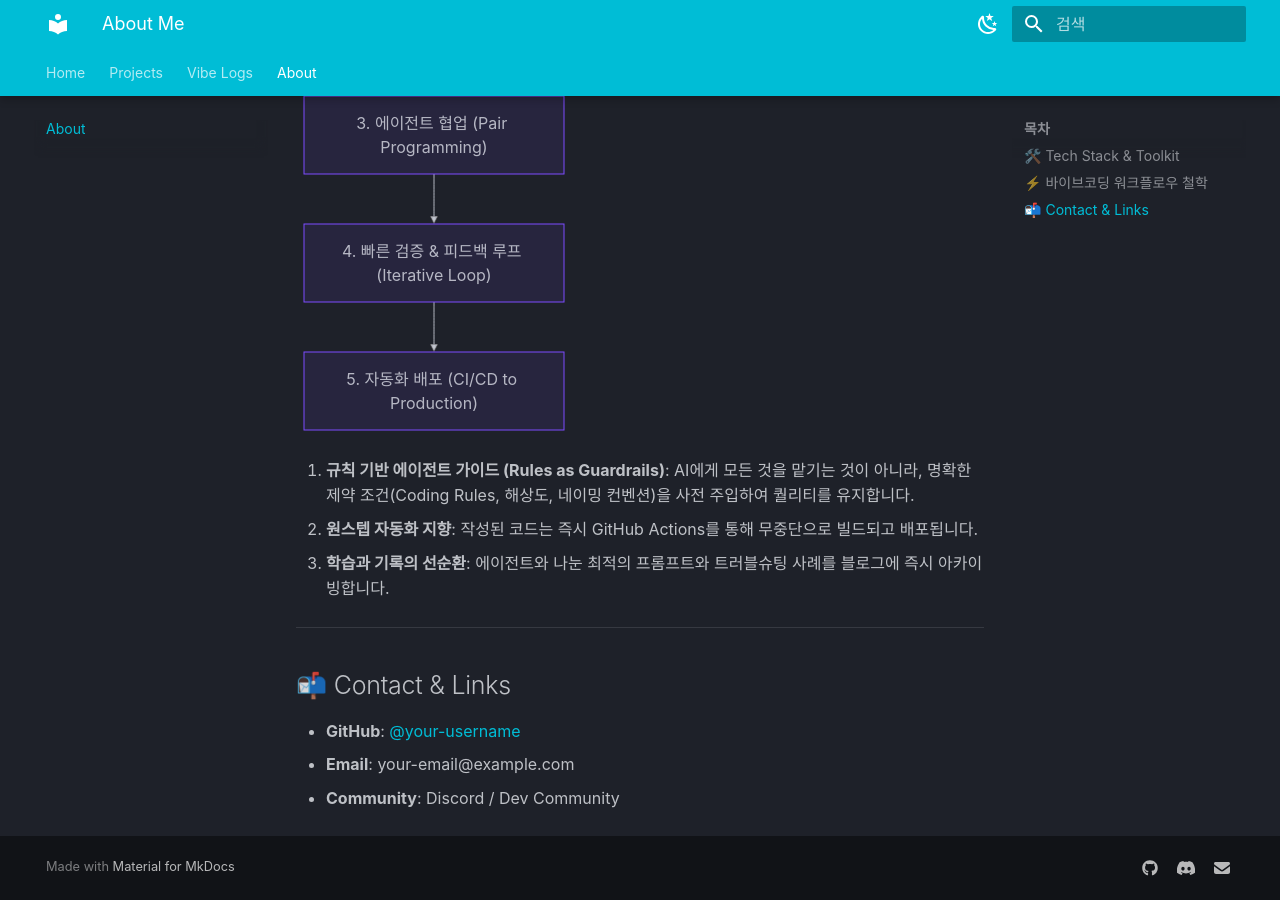
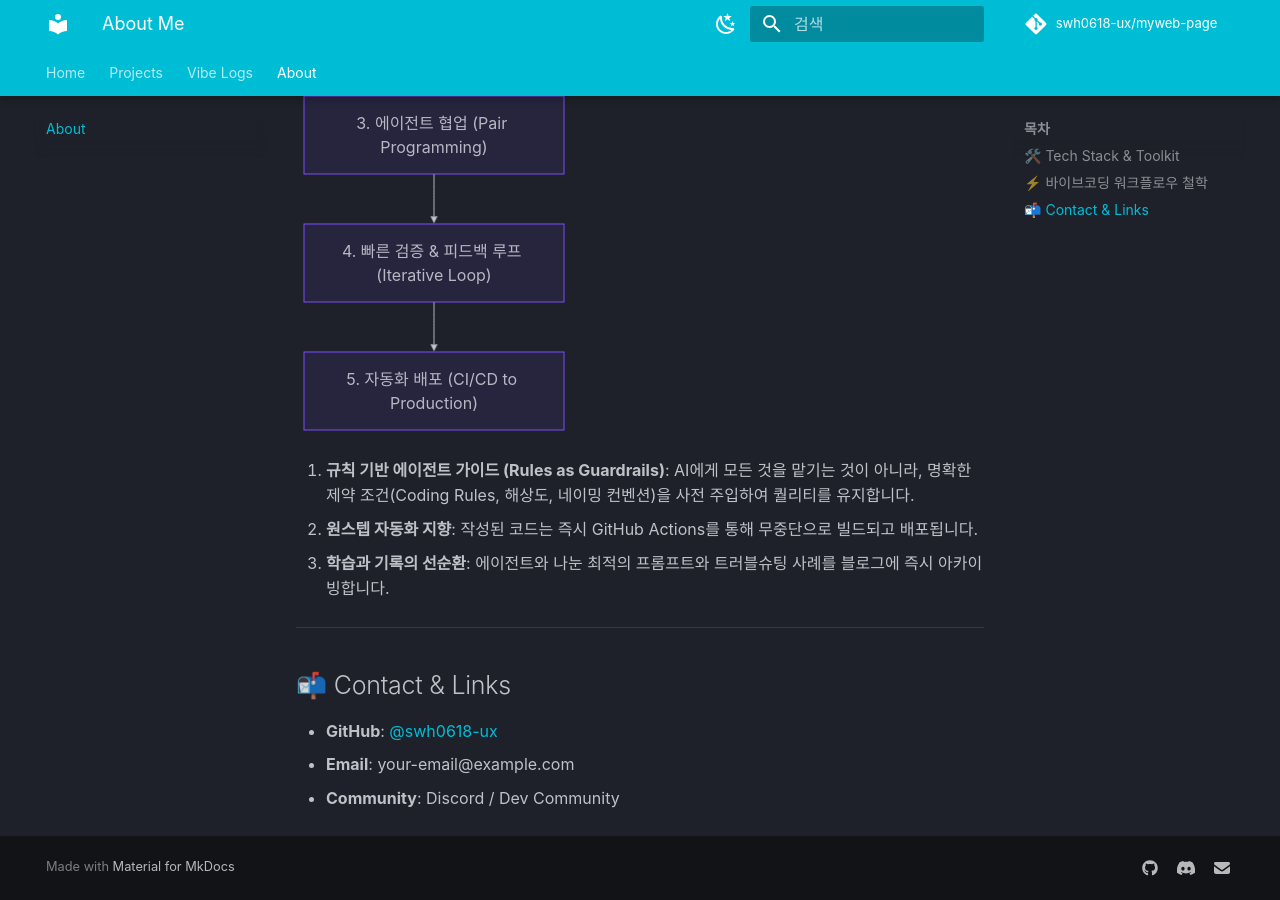
Before and after one commit to swh0618-ux/myweb-page, an MkDocs documentation site: the page built from docs/about.md, in a window 1280 px wide and 900 px high, scrolled down 939 px. Built offline with MkDocs 1.6.1 and Material for MkDocs 9.7.7, drawn with Linux system fonts in a browser that asks for light colours; some web fonts are replaced; comment, search, counter and statistics services are not loaded.

Commit message:
chore: update repository URL and author profile to swh0618-ux

```diff
--- a/docs/about.md
+++ b/docs/about.md
@@ -47,6 +47,6 @@ graph TD
 
 ## 📬 Contact & Links
 
-* **GitHub**: [@your-username](https://github.com)
+* **GitHub**: [@swh0618-ux](https://github.com/swh0618-ux)
 * **Email**: your-email@example.com
 * **Community**: Discord / Dev Community
--- a/docs/blog/.authors.yml
+++ b/docs/blog/.authors.yml
@@ -3,4 +3,4 @@ authors:
     name: Kazan
     description: Vibe Coder & System Architect
     avatar: https://avatars.githubusercontent.com/u/9919?s=200&v=4
-    url: https://github.com
+    url: https://github.com/swh0618-ux
--- a/mkdocs.yml
+++ b/mkdocs.yml
@@ -1,7 +1,9 @@
 site_name: "Kazan | Vibe Coding Lab"
 site_description: "AI 에이전트와 함께 빌드하는 바이브코딩 포트폴리오 & 테크 블로그"
 site_author: "Kazan"
-site_url: "https://your-username.github.io/kazan/"
+site_url: "https://swh0618-ux.github.io/myweb-page/"
+repo_url: "https://github.com/swh0618-ux/myweb-page"
+repo_name: "swh0618-ux/myweb-page"
 
 theme:
   name: material
@@ -89,7 +91,7 @@ nav:
 extra:
   social:
     - icon: fontawesome/brands/github
-      link: https://github.com
+      link: https://github.com/swh0618-ux
     - icon: fontawesome/brands/discord
       link: https://discord.com
     - icon: fontawesome/solid/envelope
```
